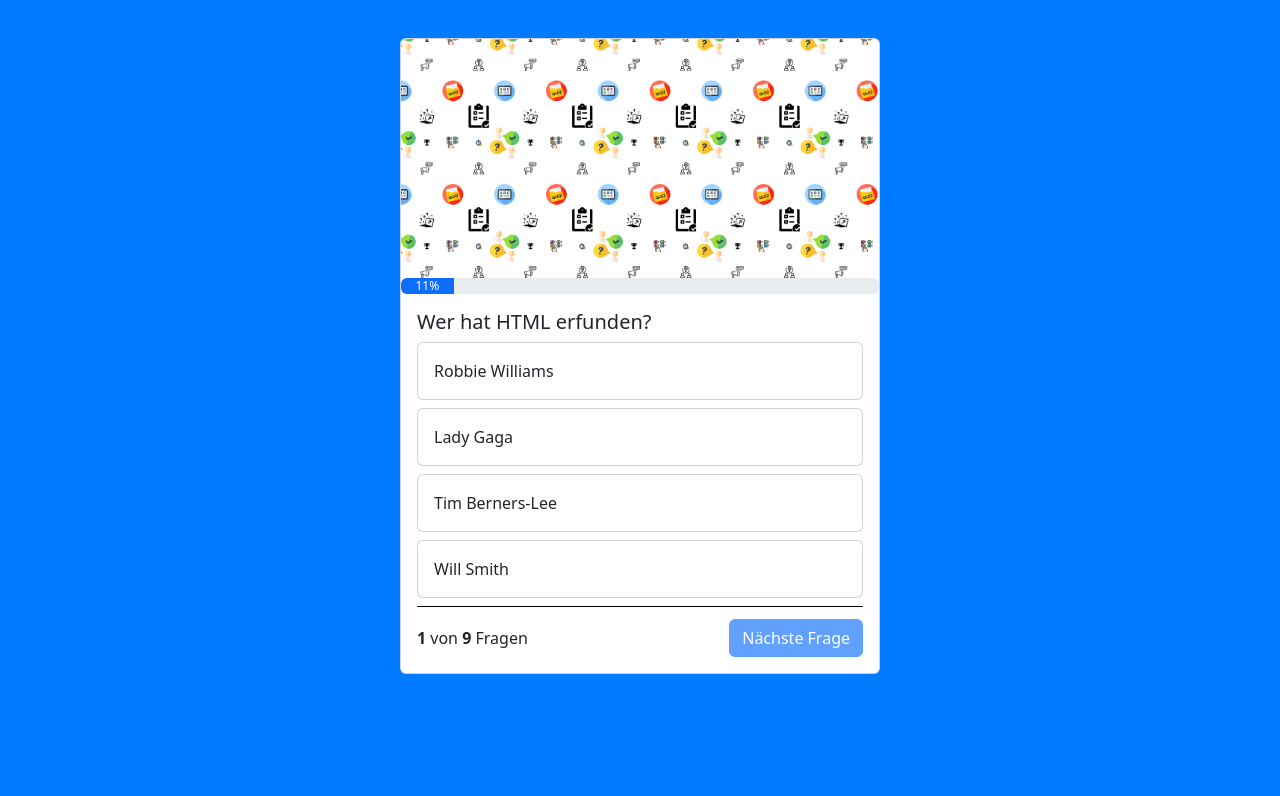
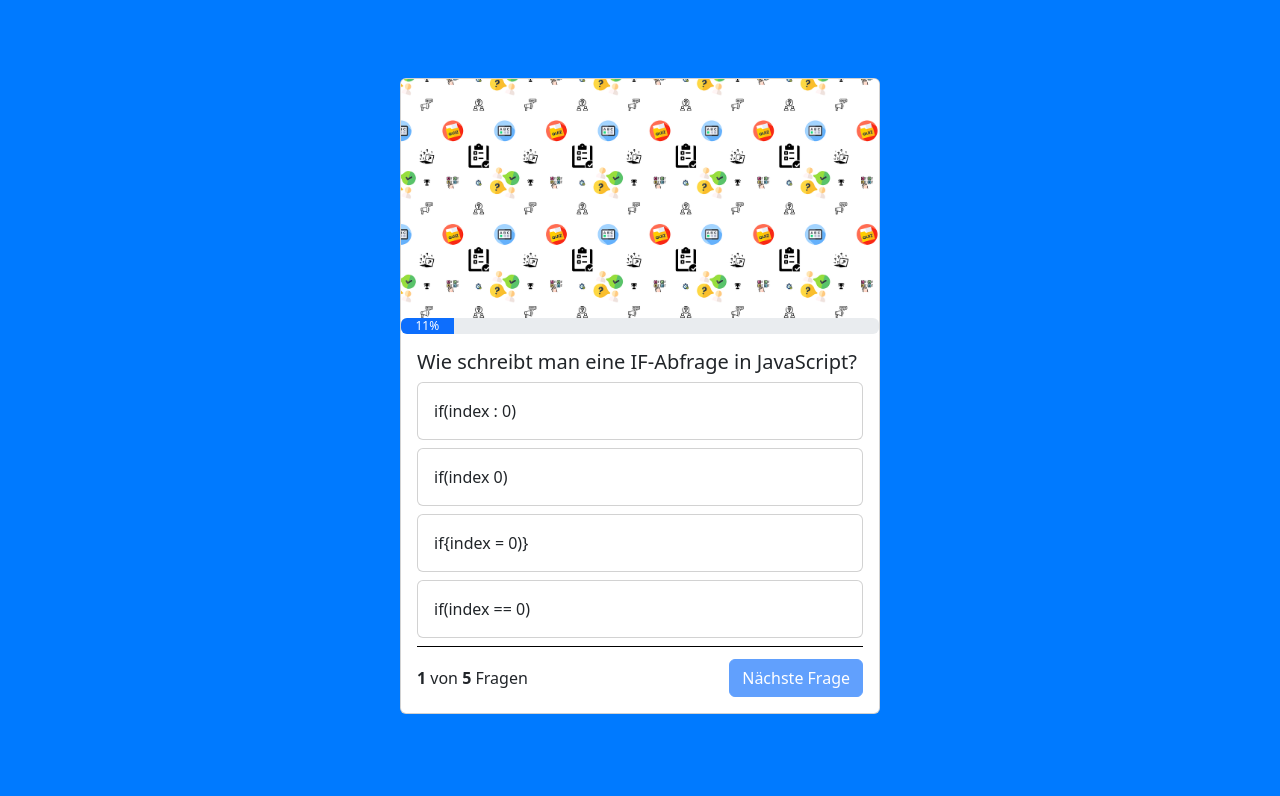
Before and after one commit to dampolo/Quizapp, a plain HTML site: page index.html in a window 1280 px wide. Shown: the part 94-890 px from the top of the page. Before the commit the page ends 850 px from the top, so only its background shows below. Drawn offline with nearby package versions, Linux system fonts and the light colour scheme.

Commit message:
some changes

```diff
--- a/index.html
+++ b/index.html
@@ -13,6 +13,7 @@
 </head>
 <body onload="init()">
     <!-- As a heading -->
+    <p>Test</p>
 <nav class="navbar bg-body-tertiary">
     <div class="container-fluid">
       <span class="navbar-brand mb-0 h1">QuizApp</span>
--- a/script.js
+++ b/script.js
@@ -79,12 +79,12 @@
 let AUDIO_FAIL = new Audio('./sounds/wrong.mp3')
 
 function init() {
-    document.getElementById("all-questions-amounts").innerHTML = questions.length;
+    document.getElementById("all-questions-amounts").innerHTML = 5;
     showQuestion()
 }
 
 function showQuestion() {
-    if(currentQuestions >= questions.length) {
+    if(currentQuestions >= 5) {
         // Show end screen
         document.getElementById("end-screen").style = ""
         document.getElementById("question-body").style.display = "none"
@@ -102,12 +102,20 @@
 
         let question = questions[currentQuestions]
 
+        // Generate a random index within the range of the 'questions' array
+        const randomIndex = Math.floor(Math.random() * questions.length);
+
+        // Retrieve the random question object
+        const randomQuestion = questions[randomIndex];
+
+        console.log(randomQuestion);
+
         document.getElementById("number-question").innerHTML = currentQuestions+1
-        document.getElementById("question-text").innerHTML = question["question"]
-        document.getElementById("answer-1").innerHTML = question["answer-1"]
-        document.getElementById("answer-2").innerHTML = question["answer-2"]
-        document.getElementById("answer-3").innerHTML = question["answer-3"]
-        document.getElementById("answer-4").innerHTML = question["answer-4"]
+        document.getElementById("question-text").innerHTML = randomQuestion["question"]
+        document.getElementById("answer-1").innerHTML = randomQuestion["answer-1"]
+        document.getElementById("answer-2").innerHTML = randomQuestion["answer-2"]
+        document.getElementById("answer-3").innerHTML = randomQuestion["answer-3"]
+        document.getElementById("answer-4").innerHTML = randomQuestion["answer-4"]
     }
 }
 
```
